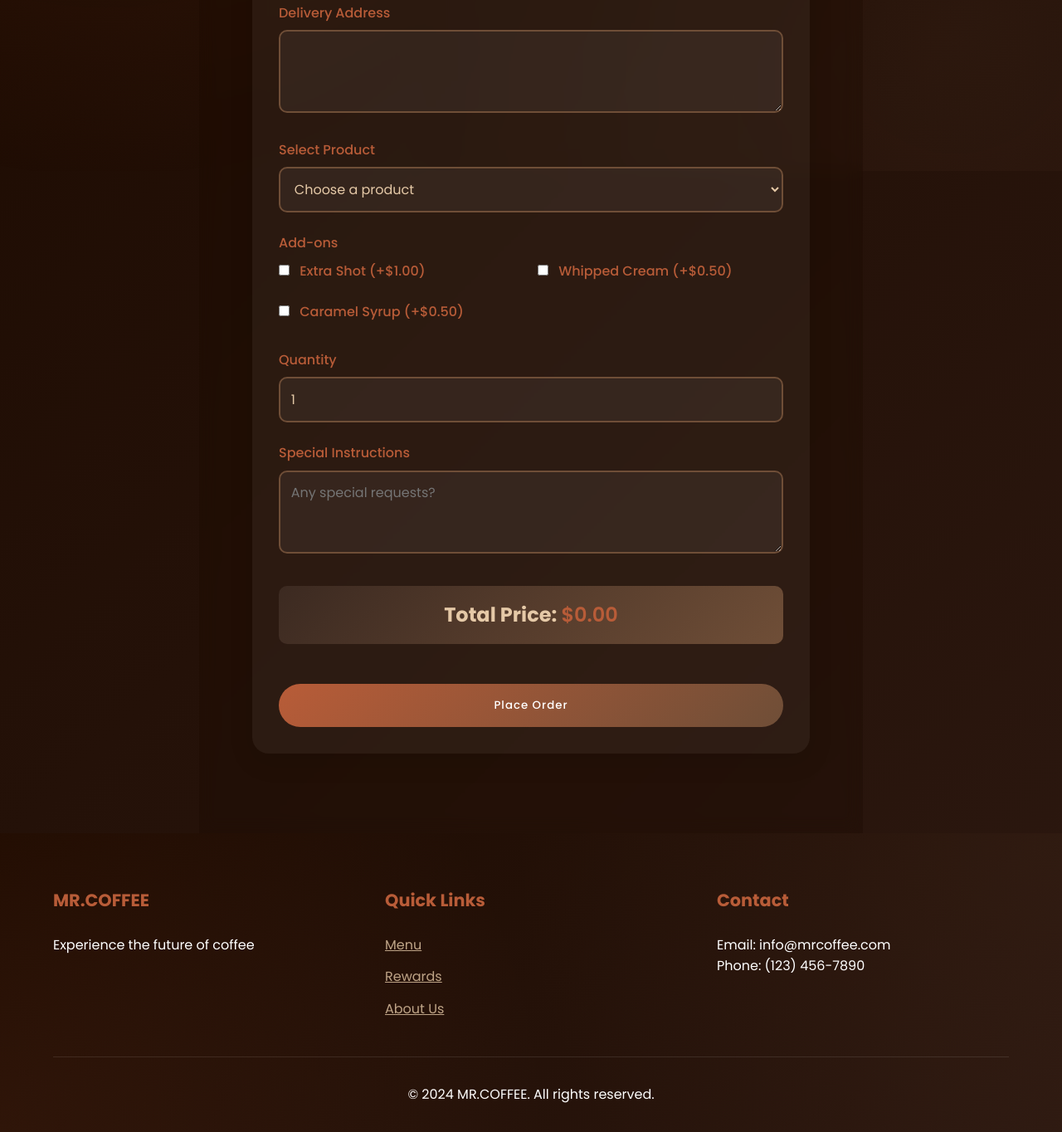
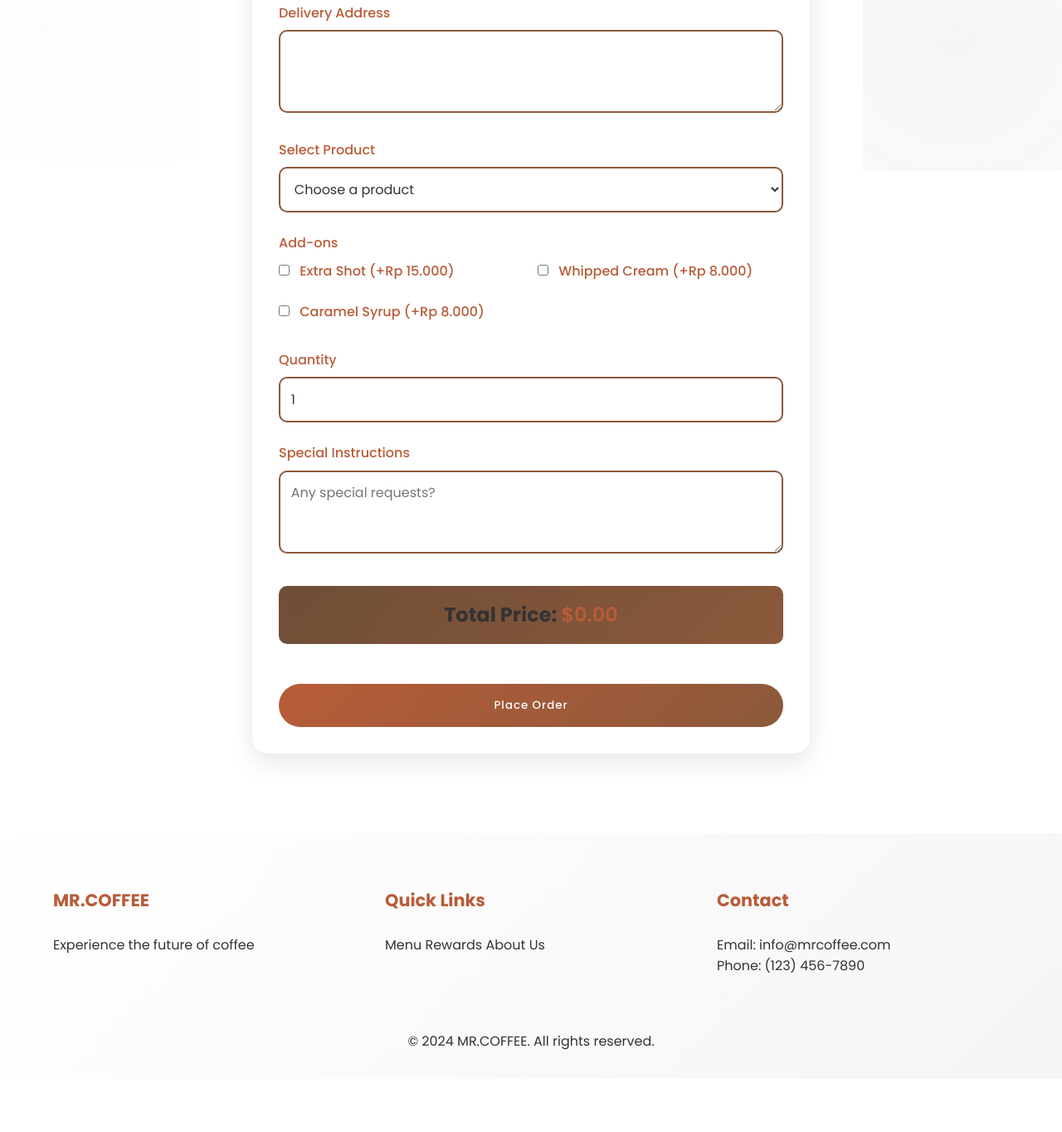
Before and after one commit to kgswhy/mrcoffe1, a plain HTML site: page order.html in a window 1280 px wide. Shown: the part 594-1958 px from the top of the page at 83% size. After the commit the page ends 1894 px from the top, so only its background shows below. Drawn offline with Linux system fonts and the light colour scheme.

Commit message:
ubah warna

```diff
--- a/css/style.css
+++ b/css/style.css
@@ -1,12 +1,12 @@
 :root {
-    --primary-color: #3C2A21;
-    --secondary-color: #6F4E37;
+    --primary-color: #6F4E37;
+    --secondary-color: #8B593B;
     --accent-color: #B85C38;
-    --text-color: #E5C9A7;
-    --background-color: #1C0A00;
+    --text-color: #333333;
+    --background-color: #FFFFFF;
     --gradient-primary: linear-gradient(135deg, var(--primary-color), var(--secondary-color));
-    --gradient-dark: linear-gradient(135deg, #1C0A00, #2C1810);
-    --gradient-accent: linear-gradient(135deg, #B85C38, #6F4E37);
+    --gradient-dark: linear-gradient(135deg, #FFFFFF, #F5F5F5);
+    --gradient-accent: linear-gradient(135deg, #B85C38, #8B593B);
     --card-shadow: 0 10px 30px rgba(0, 0, 0, 0.1);
     --transition: all 0.3s ease;
 }
@@ -19,10 +19,10 @@
 }
 
 body {
-    background: var(--gradient-dark);
+    background: var(--background-color);
     position: relative;
     overflow-x: hidden;
-    color: #FFFFFF;
+    color: var(--text-color);
     line-height: 1.6;
 }
 
@@ -34,14 +34,14 @@ body::before {
     width: 100%;
     height: 100%;
     background:
-        radial-gradient(circle at 10% 20%, rgba(184, 92, 56, 0.1) 0%, transparent 50%),
-        radial-gradient(circle at 90% 80%, rgba(111, 78, 55, 0.1) 0%, transparent 50%);
+        radial-gradient(circle at 10% 20%, rgba(184, 92, 56, 0.05) 0%, transparent 50%),
+        radial-gradient(circle at 90% 80%, rgba(111, 78, 55, 0.05) 0%, transparent 50%);
     pointer-events: none;
     z-index: -1;
 }
 
 h1, h2, h3, h4, h5, h6 {
-    color: #FFFFFF;
+    color: var(--text-color);
 }
 
 /* Navbar Styles */
@@ -51,11 +51,13 @@ h1, h2, h3, h4, h5, h6 {
     left: 0;
     width: 100%;
     padding: 1rem;
-    background: var(--gradient-dark);
+    background: rgba(255, 255, 255, 0.95);
+    backdrop-filter: blur(10px);
     display: flex;
     justify-content: space-between;
     align-items: center;
     z-index: 1000;
+    box-shadow: 0 2px 10px rgba(0, 0, 0, 0.1);
 }
 
 .logo h1 {
@@ -74,7 +76,7 @@ h1, h2, h3, h4, h5, h6 {
     left: 0;
     width: 100%;
     height: 100vh;
-    background: var(--gradient-dark);
+    background: rgba(255, 255, 255, 0.98);
     flex-direction: column;
     align-items: center;
     justify-content: center;
@@ -86,7 +88,7 @@ h1, h2, h3, h4, h5, h6 {
 }
 
 .nav-links a {
-    color: #FFFFFF;
+    color: var(--text-color);
     text-decoration: none;
     margin: 0 1.5rem;
     font-weight: 500;
@@ -116,7 +118,7 @@ h1, h2, h3, h4, h5, h6 {
 .banner {
     position: relative;
     height: 100vh;
-    background: linear-gradient(135deg, rgba(28, 10, 0, 0.9), rgba(60, 42, 33, 0.8)),
+    background: linear-gradient(135deg, rgba(255, 255, 255, 0.9), rgba(245, 245, 245, 0.8)),
                 url('../images/pexels-juanpphotoandvideo-894695.jpg') center/cover;
     background-attachment: fixed;
     display: flex;
@@ -134,8 +136,8 @@ h1, h2, h3, h4, h5, h6 {
     width: 100%;
     height: 100%;
     background:
-        linear-gradient(45deg, var(--primary-color) 0%, transparent 100%),
-        linear-gradient(-45deg, var(--secondary-color) 0%, transparent 100%);
+        linear-gradient(45deg, rgba(111, 78, 55, 0.1) 0%, transparent 100%),
+        linear-gradient(-45deg, rgba(139, 89, 59, 0.1) 0%, transparent 100%);
     opacity: 0.5;
 }
 
@@ -207,6 +209,7 @@ section {
     position: relative;
     overflow: hidden;
     padding: 6rem 5%;
+    background: var(--background-color);
 }
 
 section::before {
@@ -216,7 +219,7 @@ section::before {
     left: 0;
     width: 100%;
     height: 100%;
-    background: rgba(28, 10, 0, 0.3);
+    background: rgba(255, 255, 255, 0.8);
     backdrop-filter: blur(10px);
     z-index: -1;
 }
@@ -359,9 +362,9 @@ section h2::after {
 /* Footer */
 footer {
     background: var(--gradient-dark);
+    color: var(--text-color);
+    padding: 4rem 5% 2rem;
     position: relative;
-    overflow: hidden;
-    padding: 4rem 5% 2rem;
 }
 
 footer::before {
@@ -371,9 +374,8 @@ footer::before {
     left: 0;
     width: 100%;
     height: 100%;
-    background:
-        radial-gradient(circle at 0% 100%, rgba(184, 92, 56, 0.1) 0%, transparent 50%),
-        radial-gradient(circle at 100% 0%, rgba(111, 78, 55, 0.1) 0%, transparent 50%);
+    background: linear-gradient(135deg, rgba(111, 78, 55, 0.05), rgba(139, 89, 59, 0.05));
+    z-index: -1;
 }
 
 .footer-content {
@@ -393,16 +395,12 @@ footer::before {
 
 .footer-section a {
     color: var(--text-color);
-    display: block;
-    margin-bottom: 0.8rem;
+    text-decoration: none;
     transition: var(--transition);
-    opacity: 0.8;
 }
 
 .footer-section a:hover {
     color: var(--accent-color);
-    opacity: 1;
-    transform: translateX(5px);
 }
 
 .footer-bottom {
--- a/js/main.js
+++ b/js/main.js
@@ -29,31 +29,31 @@ document.querySelectorAll('a[href^="#"]').forEach(anchor => {
 const popularProducts = [
     {
         name: "Espresso",
-        price: "$4.99",
+        price: "Rp 75.000",
         image: "images/products/pexels-ilknurerduran-31968905.jpg",
         description: "Our signature blend"
     },
     {
         name: "Caramel Frappe",
-        price: "$5.99",
+        price: "Rp 89.000",
         image: "images/products/pexels-freestocks-214333.jpg",
         description: "Creamy caramel delight"
     },
     {
         name: "Cold Brew",
-        price: "$4.49",
+        price: "Rp 65.000",
         image: "images/products/pexels-marta-dzedyshko-1042863-2775860.jpg",
         description: "Smooth and refreshing"
     },
     {
         name: "Cappuccino",
-        price: "$4.29",
+        price: "Rp 65.000",
         image: "images/products/pexels-chevanon-312418.jpg",
         description: "Classic Italian style"
     },
     {
         name: "Mocha Latte",
-        price: "$5.49",
+        price: "Rp 82.000",
         image: "images/products/pexels-ohaakash-30147974.jpg",
         description: "Rich chocolate and coffee"
     }
--- a/js/order.js
+++ b/js/order.js
@@ -1,17 +1,17 @@
-// Product prices
+// Product prices in IDR
 const productPrices = {
-    espresso: 4.99,
-    frappe: 5.99,
-    coldbrew: 4.49,
-    cappuccino: 4.29,
-    mocha: 5.49
+    espresso: 75000,
+    frappe: 89000,
+    coldbrew: 65000,
+    cappuccino: 65000,
+    mocha: 82000
 };
 
-// Add-on prices
+// Add-on prices in IDR
 const addonPrices = {
-    'extra-shot': 1.00,
-    'whipped-cream': 0.50,
-    'caramel-syrup': 0.50
+    'extra-shot': 15000,
+    'whipped-cream': 8000,
+    'caramel-syrup': 8000
 };
 
 // Form validation functions
@@ -62,6 +62,16 @@ function validateQuantity(quantity) {
     return "";
 }
 
+// Format currency to IDR
+function formatToRupiah(number) {
+    return new Intl.NumberFormat('id-ID', {
+        style: 'currency',
+        currency: 'IDR',
+        minimumFractionDigits: 0,
+        maximumFractionDigits: 0
+    }).format(number);
+}
+
 // Calculate total price
 function calculateTotal() {
     const product = document.getElementById('product').value;
@@ -78,7 +88,7 @@ function calculateTotal() {
         total += addonPrices[addon.value] * quantity;
     });
 
-    document.getElementById('totalPrice').textContent = `$${total.toFixed(2)}`;
+    document.getElementById('totalPrice').textContent = formatToRupiah(total);
 }
 
 // Form validation and submission
--- a/order.html
+++ b/order.html
@@ -60,11 +60,11 @@
                 <label for="product">Select Product</label>
                 <select id="product" name="product" required>
                     <option value="">Choose a product</option>
-                    <option value="espresso">Signature Espresso - $4.99</option>
-                    <option value="frappe">Caramel Frappe - $5.99</option>
-                    <option value="coldbrew">Cold Brew - $4.49</option>
-                    <option value="cappuccino">Cappuccino - $4.29</option>
-                    <option value="mocha">Mocha Latte - $5.49</option>
+                    <option value="espresso">Signature Espresso - Rp 75.000</option>
+                    <option value="frappe">Caramel Frappe - Rp 89.000</option>
+                    <option value="coldbrew">Cold Brew - Rp 65.000</option>
+                    <option value="cappuccino">Cappuccino - Rp 65.000</option>
+                    <option value="mocha">Mocha Latte - Rp 82.000</option>
                 </select>
                 <span class="error-message"></span>
             </div>
@@ -74,15 +74,15 @@
                 <div class="checkbox-group">
                     <label class="checkbox-label">
                         <input type="checkbox" name="addons" value="extra-shot">
-                        Extra Shot (+$1.00)
+                        Extra Shot (+Rp 15.000)
                     </label>
                     <label class="checkbox-label">
                         <input type="checkbox" name="addons" value="whipped-cream">
-                        Whipped Cream (+$0.50)
+                        Whipped Cream (+Rp 8.000)
                     </label>
                     <label class="checkbox-label">
                         <input type="checkbox" name="addons" value="caramel-syrup">
-                        Caramel Syrup (+$0.50)
+                        Caramel Syrup (+Rp 8.000)
                     </label>
                 </div>
             </div>
```
Also changed, not shown: js/menu.js (+9 -9 lines), 4 other files.
